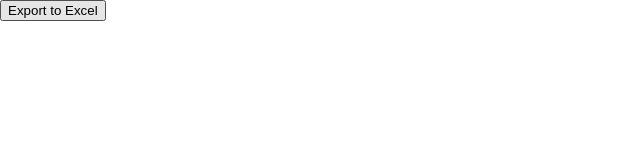
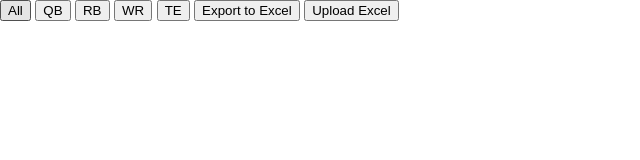
Before and after one commit to MalcolmPete/rankr, a plain HTML site: page index.html in a window 1280 px wide. Shown: the whole page, without its empty margins (0-640 px from the left). Drawn offline with Linux system fonts and the light colour scheme; no server answers.

Commit message:
Update index.html
Added excel buttons and changed how we pull js excel library

```diff
--- a/index.html
+++ b/index.html
@@ -1,12 +1,11 @@
 <!DOCTYPE html>
 <html>
 <head>
-    <title>rankr</title>
+    <title>rankr (alpha)</title>
     <link rel="stylesheet" href="your_style.css">
     <link rel="icon" type="image/x-icon" href="favicon.ico">
     <link rel="icon" type="image/png" sizes="16x16" href="favicon-16x16.png">
     <link rel="icon" type="image/png" sizes="32x32" href="favicon-32x32.png">
-    <meta name="viewport" content="width=device-width, initial-scale=1.0">
     <style>
         /* Add the CSS styles for the player-container class */
         .player-container {
@@ -31,13 +30,23 @@
             /* Your draggable dots styling */
         }
     </style>
+    <meta name="viewport" content="width=device-width, initial-scale=1.0">
 </head>
 <body>
-    <button id="exportButton" class="export-button">Export to Excel</button>
+    <div class="buttons-container">
+        <button class="position-button" data-position="All">All</button>
+        <button class="position-button" data-position="QB">QB</button>
+        <button class="position-button" data-position="RB">RB</button>
+        <button class="position-button" data-position="WR">WR</button>
+        <button class="position-button" data-position="TE">TE</button>
+        <button id="exportButton">Export to Excel</button>
+        <input type="file" id="uploadExcelInput" accept=".xlsx, .xls" />
+        <button id="uploadExcelButton">Upload Excel</button>
+    </div>
     <ul class="sortable-list" id="sortableListContainer">
     </ul>
+    <script src="https://cdnjs.cloudflare.com/ajax/libs/xlsx/0.16.9/xlsx.full.min.js"></script>
     <script src="FileSaver.js"></script>
     <script src="your_script.js"></script>
-    <script src="xlsx.full.min.js"></script>
 </body>
 </html>
```
